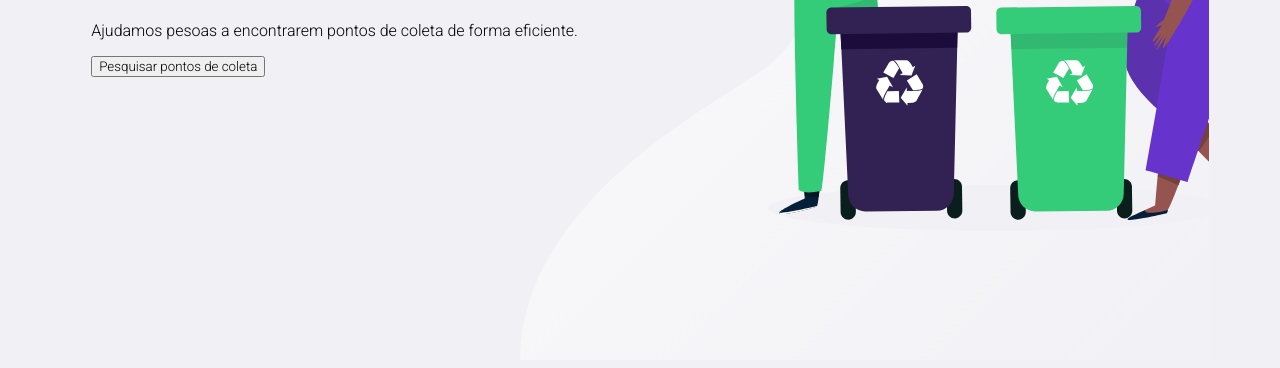
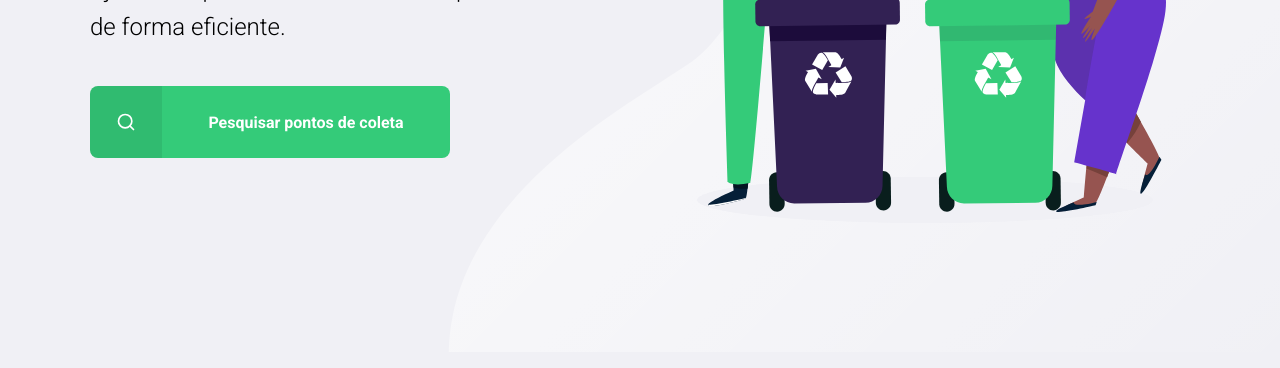
Before and after one commit to matheusrenner22/NLW_01_cover, a plain HTML site: page index.html in a window 1280 px wide. Shown: the part 448-816 px from the top of the page. Drawn offline with Linux system fonts and the light colour scheme.

Commit message:
ajuste no style.css e adicionada uma @media para ajuste de uma resolução máxima de 900px

```diff
--- a/index.html
+++ b/index.html
@@ -14,8 +14,8 @@
     <div id="page-home">
         <div class="content">
             <header>
-                <img src="./assets/logo.svg" alt="logo">
-                <a href="#" title="Cadastro">
+                <img src="./assets/logo.svg" alt="logo-page">
+                <a href="#" title="Cadastre um ponto de coleta">
                     <span></span>
                     Cadastre um ponto de coleta
                 </a>
@@ -24,13 +24,10 @@
             <main>
                 <h1>Seu marketplace de coleta de resíduos.</h1>
                 <p>
-                    Ajudamos pesoas a encontrarem pontos de coleta de forma eficiente.
+                    Ajudamos pessoas a encontrarem pontos de coleta de forma eficiente.
                 </p>
 
-                <button type="button" title="Pesquisar">
-                    <span></span>
-                    Pesquisar pontos de coleta
-                </button>
+                <a href="#"><span></span><strong>Pesquisar pontos de coleta</strong></a>
             </main>
         </div>
     </div>
--- a/style.css
+++ b/style.css
@@ -1,18 +1,30 @@
 @import url('https://fonts.googleapis.com/css2?family=Roboto:wght@300;700&display=swap');
 
 :root {
-    --button-color: #34CB79;
+    --anchor-color: #322153;
     --paragraph-color: #6C6C80;
     --title-color: #322153;
+    --button-color: #34CB79;
 }
 
 * {
     box-sizing: border-box;
     font-family: "Roboto", sans-serif;
+    margin: 0;
+    padding: 0;
 }
 
 body {
     background-color: #F0F0F5;
+}
+
+h1,
+h2,
+h3,
+h4,
+h5,
+h6 {
+    color: var(--title-color);
 }
 
 a {
@@ -20,46 +32,118 @@ a {
 }
 
 #page-home {
-    background-image: url('./assets/home-background.svg');
-    background-repeat: no-repeat;
+    display: flex;
+    flex-direction: column;
+    background: url("/assets/home-background.svg") no-repeat;
     background-position: 35vw 20vh;
     height: 100vh;
-    margin-inline: auto;
-    max-width: 100%;
-    padding: 20px;
-    width: 90%;
 }
 
 #page-home .content {
+    width: 90%;
+    max-width: 1100px;
+    margin-inline: auto;
+    height: 100%;
     display: flex;
     flex-direction: column;
-    height: 100%;
 }
 
 #page-home header {
+    display: flex;
     align-items: center;
-    display: flex;
     justify-content: space-between;
+    margin-top: 30px;
 }
 
 #page-home header a {
-    color: var(--title-color);
     display: flex;
+    gap: 10px;
     font-weight: 700;
-    gap: 10px;
+    color: var(--anchor-color);
 }
 
 #page-home header a span {
-    background-image: url('./assets/log-in.svg');
+    background: url("/assets/log-in.svg") no-repeat;
+    width: 20px;
     height: 20px;
-    width: 20px;
 }
 
 #page-home main {
-    align-items: flex-start;
+    max-width: 560px;
+    flex: 1;
     display: flex;
     flex-direction: column;
-    flex: auto;
     justify-content: center;
-    max-width: 560px;
 }
+
+#page-home main h1 {
+    font-size: 54px;
+}
+
+#page-home main p {
+    font-size: 24px;
+    line-height: 38px;
+    margin-top: 24px;
+}
+
+#page-home main a {
+    display: flex;
+    align-items: center;
+    width: 100%;
+    max-width: 360px;
+    height: 72px;
+    border-radius: 8px;
+    background-color: var(--button-color);
+    margin-top: 40px;
+    transition: 400ms;
+    color: #FFF;
+}
+
+#page-home main a:hover {
+    background-color: #2FB86E;
+}
+
+#page-home main a span {
+    display: flex;
+    align-items: center;
+    justify-content: center;
+    width: 72px;
+    height: 72px;
+    background-color: rgba(0, 0, 0, 0.08);
+    border-top-left-radius: 8px;
+    border-bottom-left-radius: 8px;
+}
+
+#page-home main a span::after {
+    content: "";
+    background-image: url("./assets/search.svg");
+    width: 20px;
+    height: 20px;
+}
+
+#page-home main a strong {
+    flex: 1;
+    text-align: center;
+}
+
+@media (max-width: 900px) {
+    #page-home {
+        background-position: 70vw;
+    }
+
+    #page-home .content {
+        align-items: center;
+        text-align: center;
+    }
+
+    #page-home header a {
+        position: absolute;
+        bottom: 48px;
+        left: 50%;
+        transform: translateX(-50%);
+    }
+
+    #page-home main {
+        align-items: center;
+    }
+}
```
